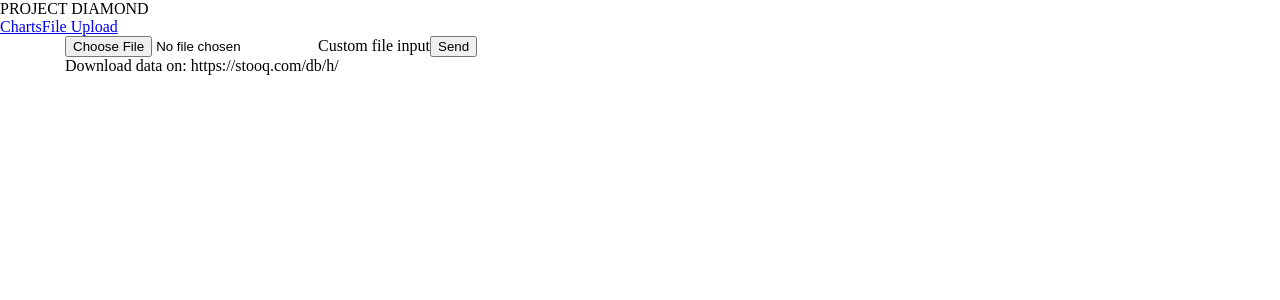
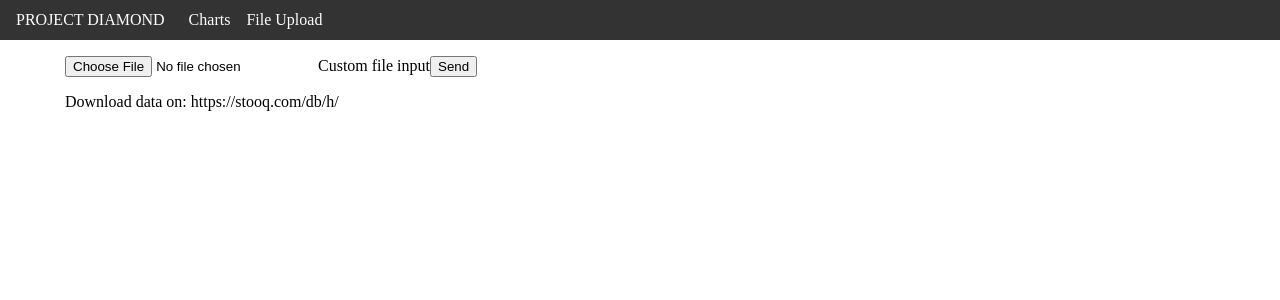
Before and after one commit to vavra7/project-diamond, a Next.js app: page /file-upload in a window 1280 px wide. Shown: the top 300 px of the page. Built offline with nearby package versions, Linux system fonts and the light colour scheme.

Commit message:
custom nav bar

```diff
--- /dev/null
+++ b/components/layouts/Layout1.module.scss
@@ -0,0 +1,27 @@
+.link {
+	color: #fff;
+	text-decoration: none;
+
+	&:hover {
+		color: rgba(255, 255, 255, 0.9);
+	}
+}
+
+.navBar {
+	background: #333;
+	color: #fff;
+	padding-top: 0.7rem;
+	padding-bottom: 0.7rem;
+	display: flex;
+}
+
+.nav {
+	display: inline-flex;
+	list-style-type: none;
+	margin: 0;
+	padding: 0;
+
+	li {
+		padding: 0 0.5rem;
+	}
+}
--- a/components/layouts/Layout1.tsx
+++ b/components/layouts/Layout1.tsx
@@ -1,4 +1,5 @@
-import { Navbar, Nav } from 'react-bootstrap';
+import styles from './Layout1.module.scss';
+import { Container } from '../common/grid';
 import Link from 'next/link';
 
 interface Layout1Props {
@@ -6,29 +7,31 @@ interface Layout1Props {
 }
 
 function Layout1({ children }: Layout1Props) {
+	console.log(styles);
+
 	return (
 		<>
-			<Navbar bg="dark" variant="dark">
-				<Navbar.Brand>
+			<Container className={styles.navBar} fluid>
+				<div id="brand" className="mr-3">
 					<Link href="/">
-						<span>PROJECT DIAMOND</span>
+						<a className={styles.link}>PROJECT DIAMOND</a>
 					</Link>
-				</Navbar.Brand>
+				</div>
 
-				<Nav>
-					<Nav.Link>
+				<ul id="nav" className={styles.nav}>
+					<li>
 						<Link href="/charts">
-							<span>Charts</span>
+							<a className={styles.link}>Charts</a>
 						</Link>
-					</Nav.Link>
+					</li>
 
-					<Nav.Link>
+					<li>
 						<Link href="/file-upload">
-							<span>File Upload</span>
+							<a className={styles.link}>File Upload</a>
 						</Link>
-					</Nav.Link>
-				</Nav>
-			</Navbar>
+					</li>
+				</ul>
+			</Container>
 
 			{children}
 		</>
--- a/styles/modules/_breakpoints.scss
+++ b/styles/modules/_breakpoints.scss
@@ -24,27 +24,3 @@ $breakpoints-max: (
 	'lg': $xl - 1,
 	'xl': 99999px
 );
-
-/**
- * Returns input without unit.
- */
-@function remove-unit($value) {
-	@if type-of($value) == 'number' and not unitless($value) {
-		@return $value / ($value * 0 + 1);
-	}
-
-	@return $value;
-}
-
-:export {
-	XS_MIN: remove-unit(map-get($breakpoints-min, 'xs'));
-	XS_MAX: remove-unit(map-get($breakpoints-max, 'xs'));
-	SM_MIN: remove-unit(map-get($breakpoints-min, 'sm'));
-	SM_MAX: remove-unit(map-get($breakpoints-max, 'sm'));
-	MD_MIN: remove-unit(map-get($breakpoints-min, 'md'));
-	MD_MAX: remove-unit(map-get($breakpoints-max, 'md'));
-	LG_MIN: remove-unit(map-get($breakpoints-min, 'lg'));
-	LG_MAX: remove-unit(map-get($breakpoints-max, 'lg'));
-	XL_MIN: remove-unit(map-get($breakpoints-min, 'xl'));
-	XL_MAX: remove-unit(map-get($breakpoints-max, 'xl'));
-}
--- /dev/null
+++ b/styles/modules/_spacing.scss
@@ -0,0 +1,51 @@
+$base-size: 1rem;
+
+$spaces: (
+	0: $base-size * 0,
+	1: $base-size * 0.25,
+	2: $base-size * 0.5,
+	3: $base-size * 1,
+	4: $base-size * 1.5,
+	5: $base-size * 3
+);
+
+@each $space, $size in $spaces {
+	.ma-#{$space} {
+		margin: $size;
+	}
+
+	.mx-#{$space} {
+		margin-left: $size;
+		margin-right: $size;
+	}
+
+	.my-#{$space} {
+		margin-top: $size;
+		margin-bottom: $size;
+	}
+
+	.mt-#{$space} {
+		margin-top: $size;
+	}
+
+	.mr-#{$space} {
+		margin-right: $size;
+	}
+
+	.mb-#{$space} {
+		margin-bottom: $size;
+	}
+
+	.ml-#{$space} {
+		margin-left: $size;
+	}
+
+	.pa-#{$space} {
+		padding: $size;
+	}
+
+	.px-#{$space} {
+		padding-left: $size;
+		padding-right: $size;
+	}
+}
--- a/styles/styles.scss
+++ b/styles/styles.scss
@@ -1,6 +1,7 @@
 @import './modules/breakpoints';
 @import './modules/grid';
 @import './modules/positioning';
+@import './modules/spacing';
 
 html,
 body {
```
